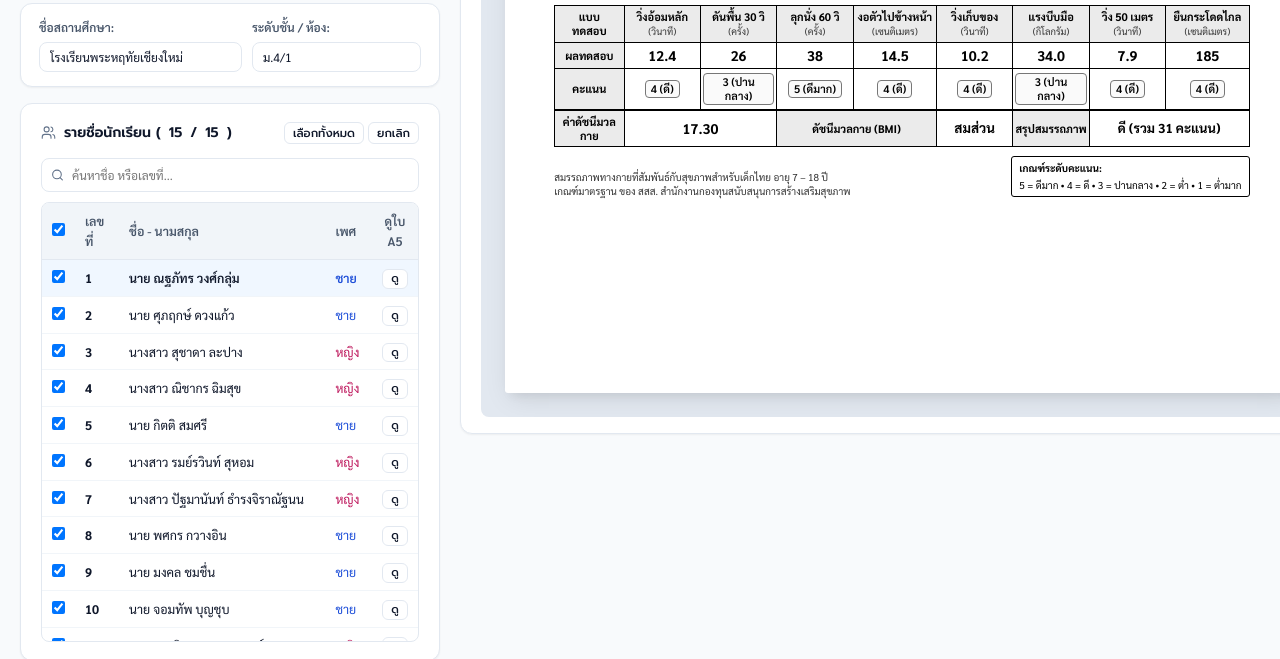
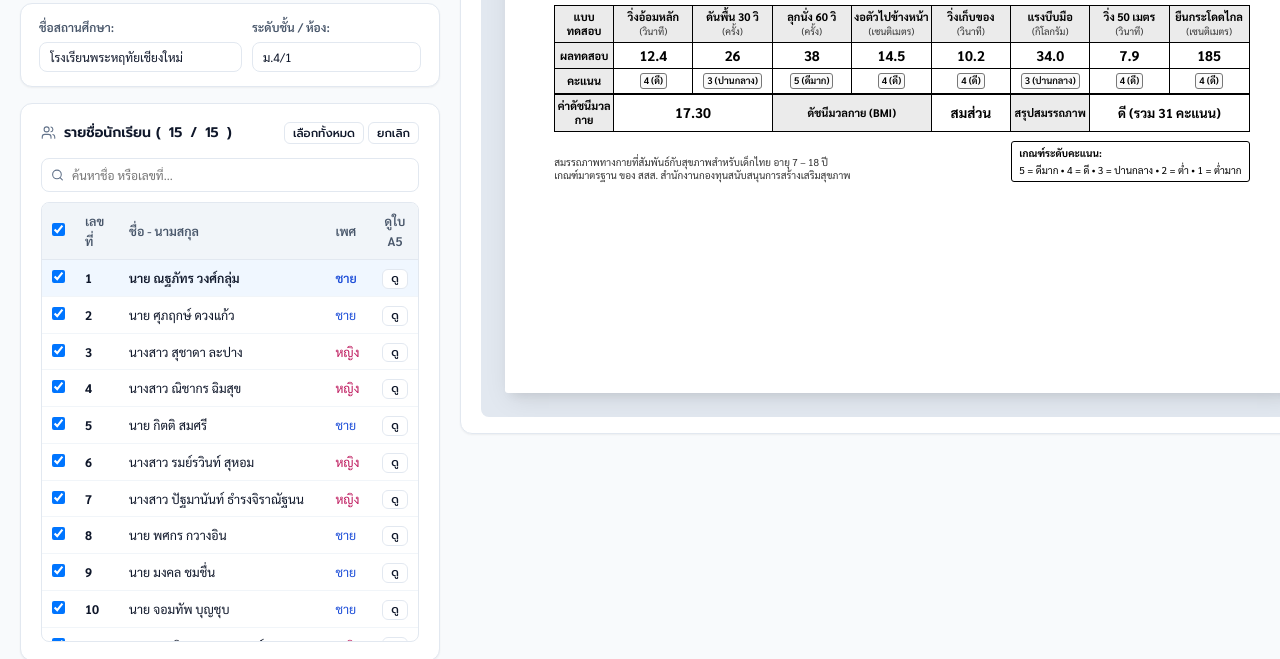
Before and after one commit to Vector033/BMI_print, a plain HTML site: page index.html in a window 1280 px wide. Shown: the part 401-1060 px from the top of the page. Drawn offline with Linux system fonts and the light colour scheme.

Commit message:
fix: prevent 'ปานกลาง' word wrapping in score badges

```diff
--- a/index.html
+++ b/index.html
@@ -484,7 +484,7 @@
     }
     .slip-table th, .slip-table td {
       border: 1px solid #000000;
-      padding: 4px 2px;
+      padding: 4px 1px;
       font-size: 11px;
       line-height: 1.25;
       color: #000000;
@@ -509,12 +509,14 @@
     }
     .score-badge {
       display: inline-block;
-      font-size: 11px;
+      font-size: 9.5px;
       font-weight: 600;
-      padding: 1px 5px;
+      padding: 1px 3px;
       border: 1px solid #777777;
-      border-radius: 4px;
+      border-radius: 3px;
       background: #fafafa;
+      white-space: nowrap;
+      letter-spacing: -0.01em;
     }
     .border-top-thick td {
       border-top: 2px solid #000000 !important;
@@ -861,15 +863,15 @@
             <table class="slip-table">
               <thead>
                 <tr>
-                  <th class="cell-label" style="width: 10%;">แบบ<br>ทดสอบ</th>
-                  <th class="cell-label" style="width: 11%;">วิ่งอ้อมหลัก<br><span class="th-unit">(วินาที)</span></th>
-                  <th class="cell-label" style="width: 11%;">ดันพื้น 30 วิ<br><span class="th-unit">(ครั้ง)</span></th>
-                  <th class="cell-label" style="width: 11%;">ลุกนั่ง 60 วิ<br><span class="th-unit">(ครั้ง)</span></th>
-                  <th class="cell-label" style="width: 12%;">งอตัวไปข้างหน้า<br><span class="th-unit">(เซนติเมตร)</span></th>
-                  <th class="cell-label" style="width: 11%;">วิ่งเก็บของ<br><span class="th-unit">(วินาที)</span></th>
-                  <th class="cell-label" style="width: 11%;">แรงบีบมือ<br><span class="th-unit">(กิโลกรัม)</span></th>
-                  <th class="cell-label" style="width: 11%;">วิ่ง 50 เมตร<br><span class="th-unit">(วินาที)</span></th>
-                  <th class="cell-label" style="width: 12%;">ยืนกระโดดไกล<br><span class="th-unit">(เซนติเมตร)</span></th>
+                  <th class="cell-label" style="width: 8.5%;">แบบ<br>ทดสอบ</th>
+                  <th class="cell-label" style="width: 11.4%;">วิ่งอ้อมหลัก<br><span class="th-unit">(วินาที)</span></th>
+                  <th class="cell-label" style="width: 11.4%;">ดันพื้น 30 วิ<br><span class="th-unit">(ครั้ง)</span></th>
+                  <th class="cell-label" style="width: 11.4%;">ลุกนั่ง 60 วิ<br><span class="th-unit">(ครั้ง)</span></th>
+                  <th class="cell-label" style="width: 11.5%;">งอตัวไปข้างหน้า<br><span class="th-unit">(เซนติเมตร)</span></th>
+                  <th class="cell-label" style="width: 11.4%;">วิ่งเก็บของ<br><span class="th-unit">(วินาที)</span></th>
+                  <th class="cell-label" style="width: 11.4%;">แรงบีบมือ<br><span class="th-unit">(กิโลกรัม)</span></th>
+                  <th class="cell-label" style="width: 11.4%;">วิ่ง 50 เมตร<br><span class="th-unit">(วินาที)</span></th>
+                  <th class="cell-label" style="width: 11.5%;">ยืนกระโดดไกล<br><span class="th-unit">(เซนติเมตร)</span></th>
                 </tr>
               </thead>
               <tbody>
@@ -1162,15 +1164,15 @@
           <table class="slip-table">
             <thead>
               <tr>
-                <th class="cell-label" style="width: 10%;">แบบ<br>ทดสอบ</th>
-                <th class="cell-label" style="width: 11%;">วิ่งอ้อมหลัก<br><span class="th-unit">(วินาที)</span></th>
-                <th class="cell-label" style="width: 11%;">ดันพื้น 30 วิ<br><span class="th-unit">(ครั้ง)</span></th>
-                <th class="cell-label" style="width: 11%;">ลุกนั่ง 60 วิ<br><span class="th-unit">(ครั้ง)</span></th>
-                <th class="cell-label" style="width: 12%;">งอตัวไปข้างหน้า<br><span class="th-unit">(เซนติเมตร)</span></th>
-                <th class="cell-label" style="width: 11%;">วิ่งเก็บของ<br><span class="th-unit">(วินาที)</span></th>
-                <th class="cell-label" style="width: 11%;">แรงบีบมือ<br><span class="th-unit">(กิโลกรัม)</span></th>
-                <th class="cell-label" style="width: 11%;">วิ่ง 50 เมตร<br><span class="th-unit">(วินาที)</span></th>
-                <th class="cell-label" style="width: 12%;">ยืนกระโดดไกล<br><span class="th-unit">(เซนติเมตร)</span></th>
+                <th class="cell-label" style="width: 8.5%;">แบบ<br>ทดสอบ</th>
+                <th class="cell-label" style="width: 11.4%;">วิ่งอ้อมหลัก<br><span class="th-unit">(วินาที)</span></th>
+                <th class="cell-label" style="width: 11.4%;">ดันพื้น 30 วิ<br><span class="th-unit">(ครั้ง)</span></th>
+                <th class="cell-label" style="width: 11.4%;">ลุกนั่ง 60 วิ<br><span class="th-unit">(ครั้ง)</span></th>
+                <th class="cell-label" style="width: 11.5%;">งอตัวไปข้างหน้า<br><span class="th-unit">(เซนติเมตร)</span></th>
+                <th class="cell-label" style="width: 11.4%;">วิ่งเก็บของ<br><span class="th-unit">(วินาที)</span></th>
+                <th class="cell-label" style="width: 11.4%;">แรงบีบมือ<br><span class="th-unit">(กิโลกรัม)</span></th>
+                <th class="cell-label" style="width: 11.4%;">วิ่ง 50 เมตร<br><span class="th-unit">(วินาที)</span></th>
+                <th class="cell-label" style="width: 11.5%;">ยืนกระโดดไกล<br><span class="th-unit">(เซนติเมตร)</span></th>
               </tr>
             </thead>
             <tbody>
```
